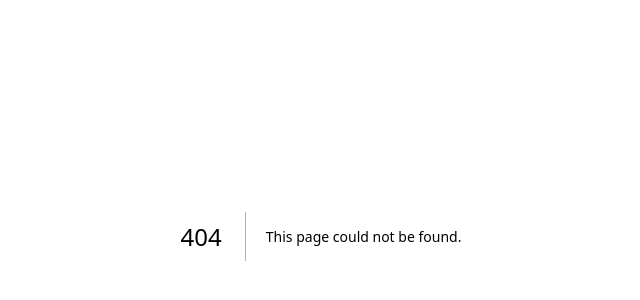
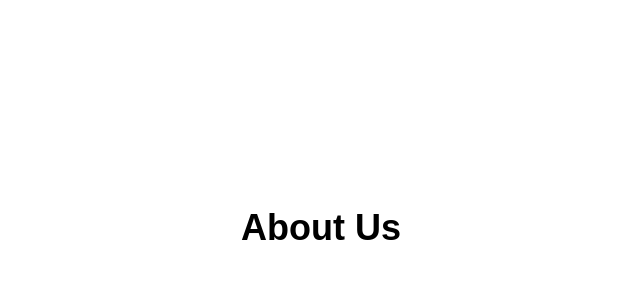
Before and after one commit to AdityaGupta-cyber/nixsoft-landing, a Next.js app: page /about-us in a window 1280 px wide. Before the commit this address had no page. Shown: the part 164-464 px from the top of the page, without its empty margins (319-959 px from the left). Built offline with nearby package versions, Linux system fonts and the light colour scheme.

Commit message:
fixed routing

```diff
--- /dev/null
+++ b/app/(root)/about-us/page.tsx
@@ -0,0 +1,11 @@
+import React from "react";
+
+const page = () => {
+  return (
+    <div className="flex flex-col items-center justify-center h-screen">
+      <h1 className="text-4xl font-bold text-center mb-4">About Us</h1>
+    </div>
+  );
+};
+
+export default page;
```
Also changed, not shown: app/(root)/page.tsx (renamed from app/page.tsx).
